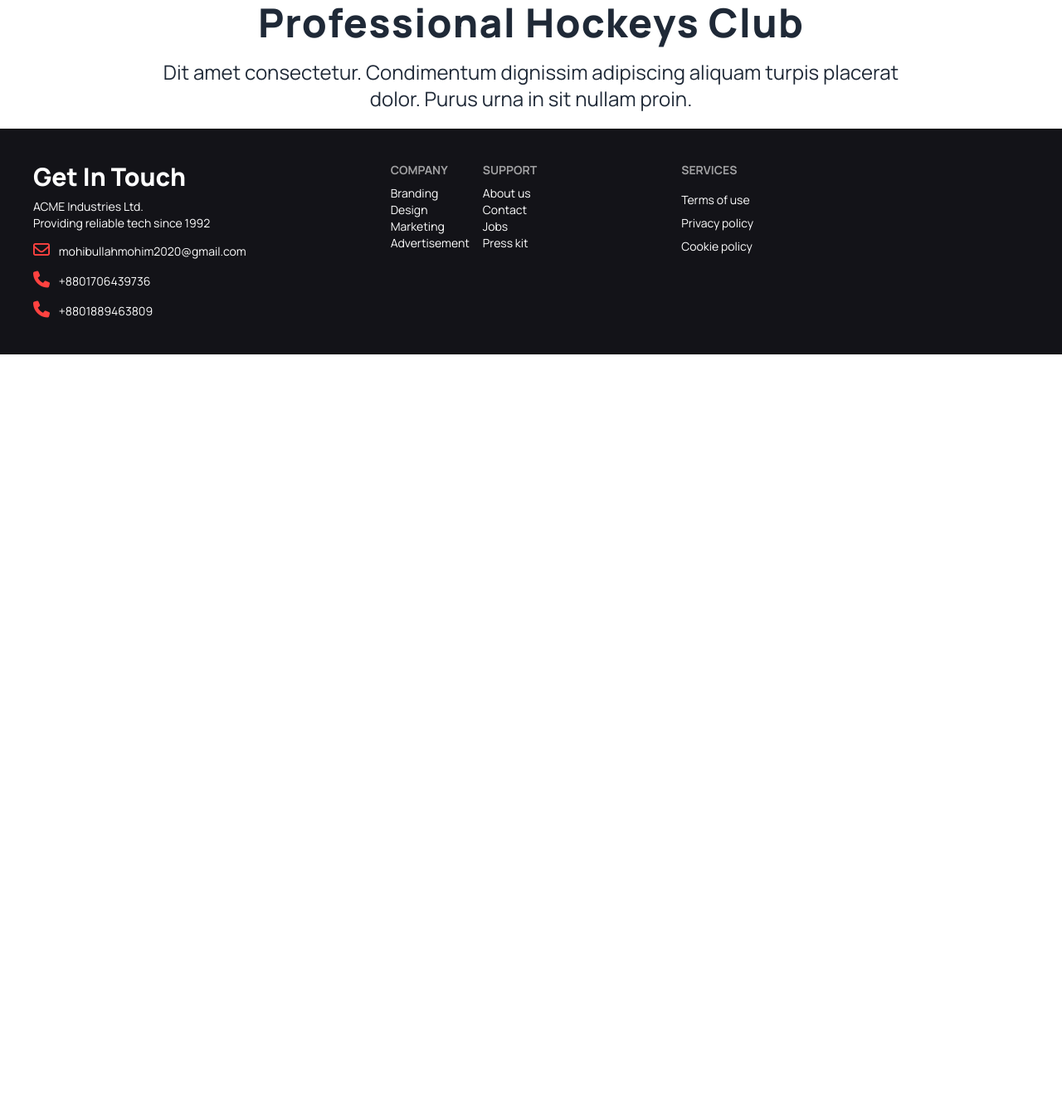
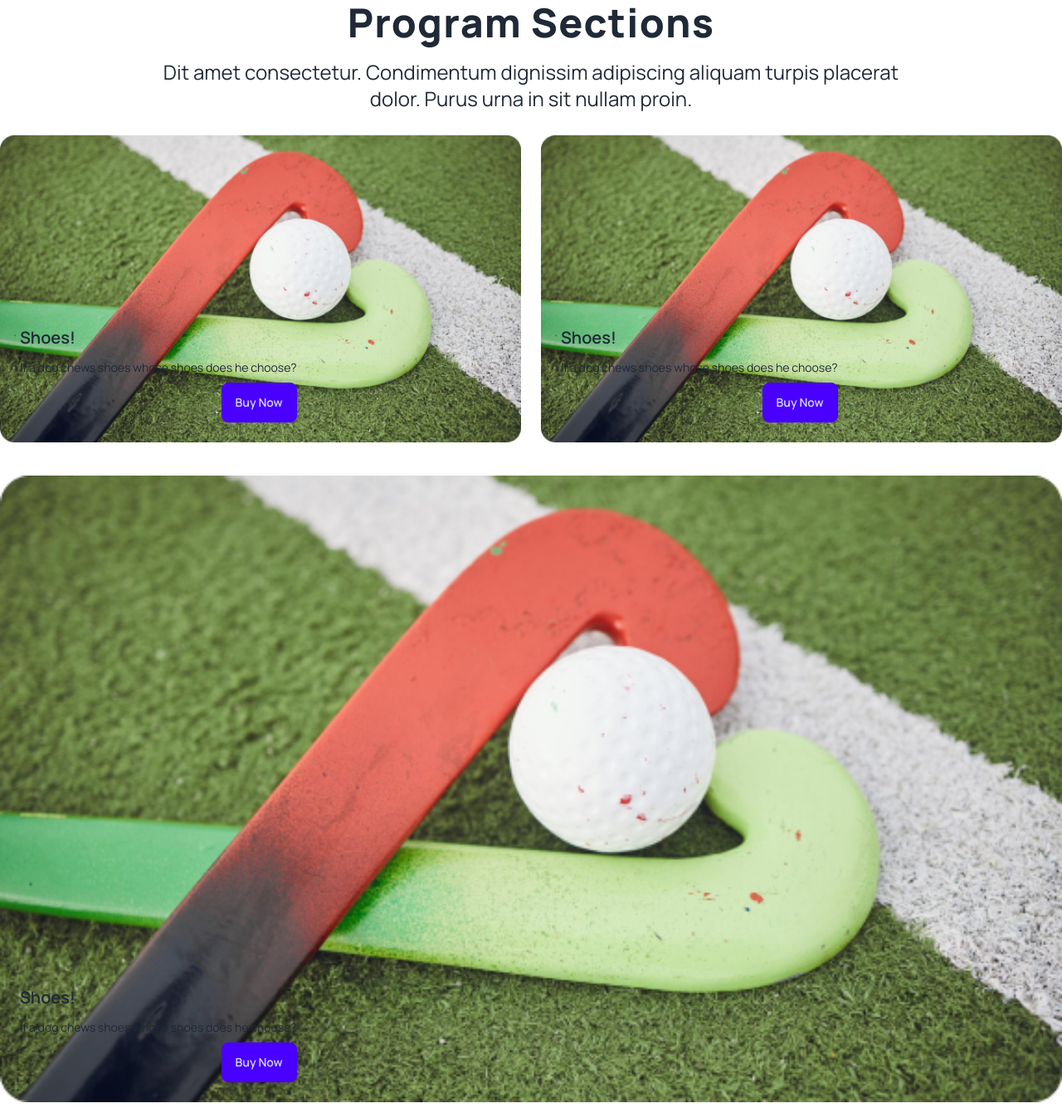
Before and after one commit to developerMohib/hockeys-hero, a plain HTML site: page index.html in a window 1280 px wide. Shown: the part 605-1940 px from the top of the page at 83% size. Before the commit the page ends 1032 px from the top, so only its background shows below. Drawn offline with nearby package versions, Linux system fonts and the light colour scheme.

Commit message:
Some Section are added

```diff
--- a/index.html
+++ b/index.html
@@ -18,6 +18,7 @@
     <!-- daisyUl Khalar Sundori Meye -->
     <link href="https://cdn.jsdelivr.net/npm/daisyui@4.6.0/dist/full.min.css" rel="stylesheet" type="text/css" />
     <script src="https://cdn.tailwindcss.com"></script>
+    <link rel="stylesheet" href="style.css">
 
     <!-- Tailwind css script -->
     <script>
@@ -35,21 +36,6 @@
           }
         }
       </script>
-
-      <!-- Custiom CSS For important Style -->
-      <style>
-        .container{
-            max-width: 1200px;
-            margin: auto;
-        }
-        .manrope{
-            font-family: 'Manrope', sans-serif;
-        }
-        img{
-            width: 100%;
-        }
-
-      </style>
 
 </head>
 <body class="manrope">
@@ -83,7 +69,7 @@
             </div>
             <div class="navbar-end">
                 <a href=" "> <i class="fa-solid fa-magnifying-glass mx-3 invisible md:visible lg:visible"></i> </a>
-              <a class="btn bg-pri-btn-c text-white"> Button</a>
+              <a href="" class="btn bg-pri-btn-c text-white"> Button</a>
             </div>
           </div>
     </div>
@@ -148,13 +134,65 @@
     <!-- Hockey Club Section End -->
 
     <!-- Program Section Start -->
-    <section>
+    <section class="my-10">
         <div class="container">
             <div class="text-center">
-                <h1 class="title-color text-3xl md:text-4xl lg:text-5xl font-extrabold tracking-wide "> Professional Hockeys Club </h1>
+                <h1 class="title-color text-3xl md:text-4xl lg:text-5xl font-extrabold tracking-wide "> Program Sections </h1>
                 <p class="text-color lg:w-3/4 mx-auto p-5 md:text-2xl ">Dit amet consectetur. Condimentum dignissim adipiscing aliquam turpis placerat dolor. Purus urna in sit nullam proin. </p>
             </div>
+            <!-- card -->
+            <div class="lg:grid lg:grid-cols-1  gap-6">
 
+              <div class="lg:flex gap-6">
+
+                <div class="relative flex-1 my-2">
+                  <div> <img src="./images/2.png" alt=""> </div>
+                  <div class="absolute left-2 bottom-2">
+                    <div class="card card-compact ">
+                      <div class="card-body">
+                        <h2 class="card-title">Shoes!</h2>
+                        <p>If a dog chews shoes whose shoes does he choose?</p>
+                        <div class="card-actions justify-end">
+                          <button class="btn btn-primary">Buy Now</button>
+                        </div>
+                      </div>
+                    </div>
+                  </div>
+                </div>
+                <div class="relative flex-1 my-2">
+                  <div> <img src="./images/2.png" alt=""> </div>
+                  <div class="absolute left-2 bottom-2">
+                    <div class="card card-compact ">
+                      <div class="card-body">
+                        <h2 class="card-title">Shoes!</h2>
+                        <p>If a dog chews shoes whose shoes does he choose?</p>
+                        <div class="card-actions justify-end">
+                          <button class="btn btn-primary">Buy Now</button>
+                        </div>
+                      </div>
+                    </div>
+                  </div>
+                </div>
+
+              </div>
+
+              <div class="relative my-2">
+                <div> <img src="./images/2.png" alt=""> </div>
+                <div class="absolute left-2 bottom-2">
+                  <div class="card card-compact ">
+                    <div class="card-body">
+                      <h2 class="card-title">Shoes!</h2>
+                      <p>If a dog chews shoes whose shoes does he choose?</p>
+                      <div class="card-actions justify-end">
+                        <button class="btn btn-primary">Buy Now</button>
+                      </div>
+                    </div>
+                  </div>
+                </div>
+              </div>
+
+            </div>
+            <!-- Container -->
         </div>
     </section>
     <!-- Program Section End -->
--- /dev/null
+++ b/style.css
@@ -0,0 +1,11 @@
+
+.container{
+    max-width: 1200px;
+    margin: auto;
+}
+.manrope{
+    font-family: 'Manrope', sans-serif;
+}
+img{
+    width: 100%;
+}
```
Also changed, not shown: logo-hockey.jpg (deleted).
